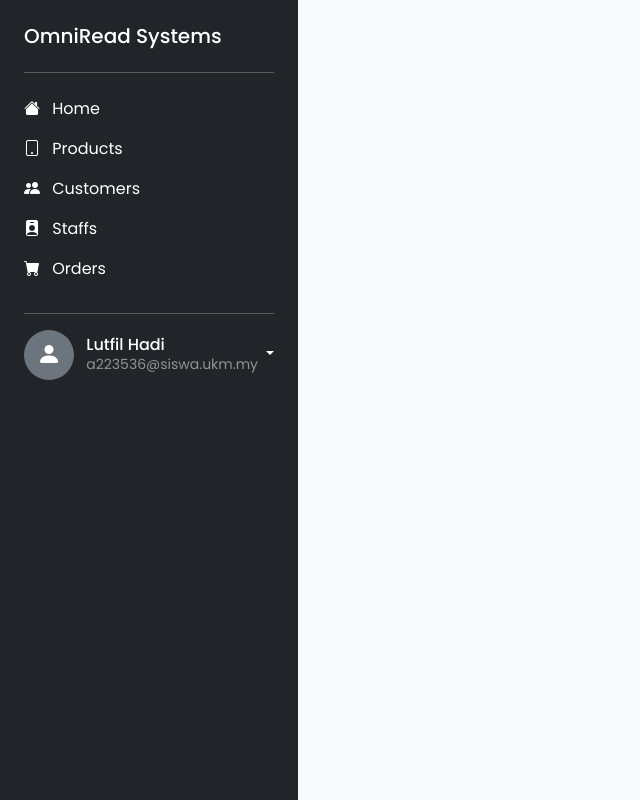
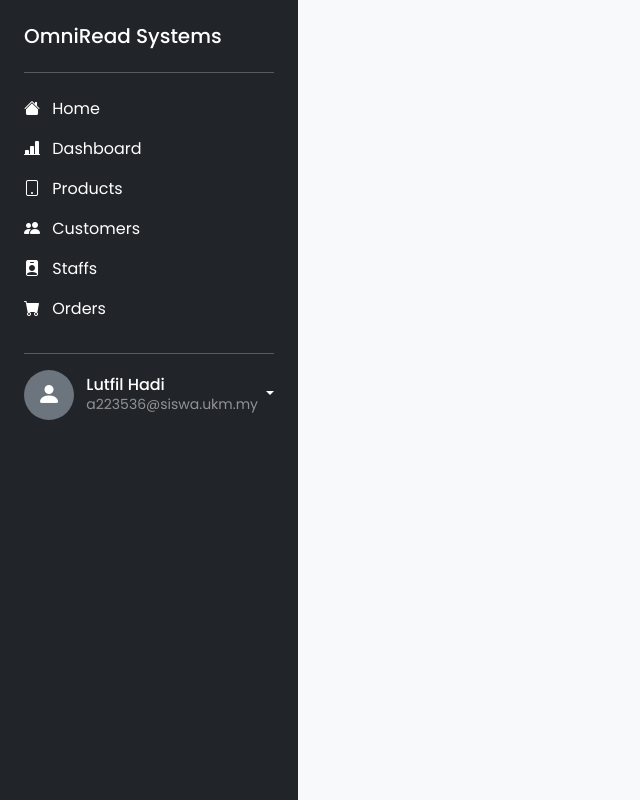
Before and after one commit to blzrken/pt1, a PHP site: page /layout.php in a window 1280 px wide. Shown: the whole page, without its empty margins (0-640 px from the left). Run offline with PHP 8.4, Linux system fonts and the light colour scheme.

Commit message:
Add Dashboard menu item to sidebar matching tutorial specification

```diff
--- a/sidebar.php
+++ b/sidebar.php
@@ -10,6 +10,11 @@
       <li class="nav-item mb-3 mt-2">
         <a href="home.php" class="text-decoration-none text-white">
           <i class="bi bi-house-fill me-2"></i> Home
+        </a>
+      </li>
+      <li class="nav-item mb-3">
+        <a href="home.php" class="text-decoration-none text-white">
+          <i class="bi bi-bar-chart-line-fill me-2"></i> Dashboard
         </a>
       </li>
       <li class="nav-item mb-3">
```
